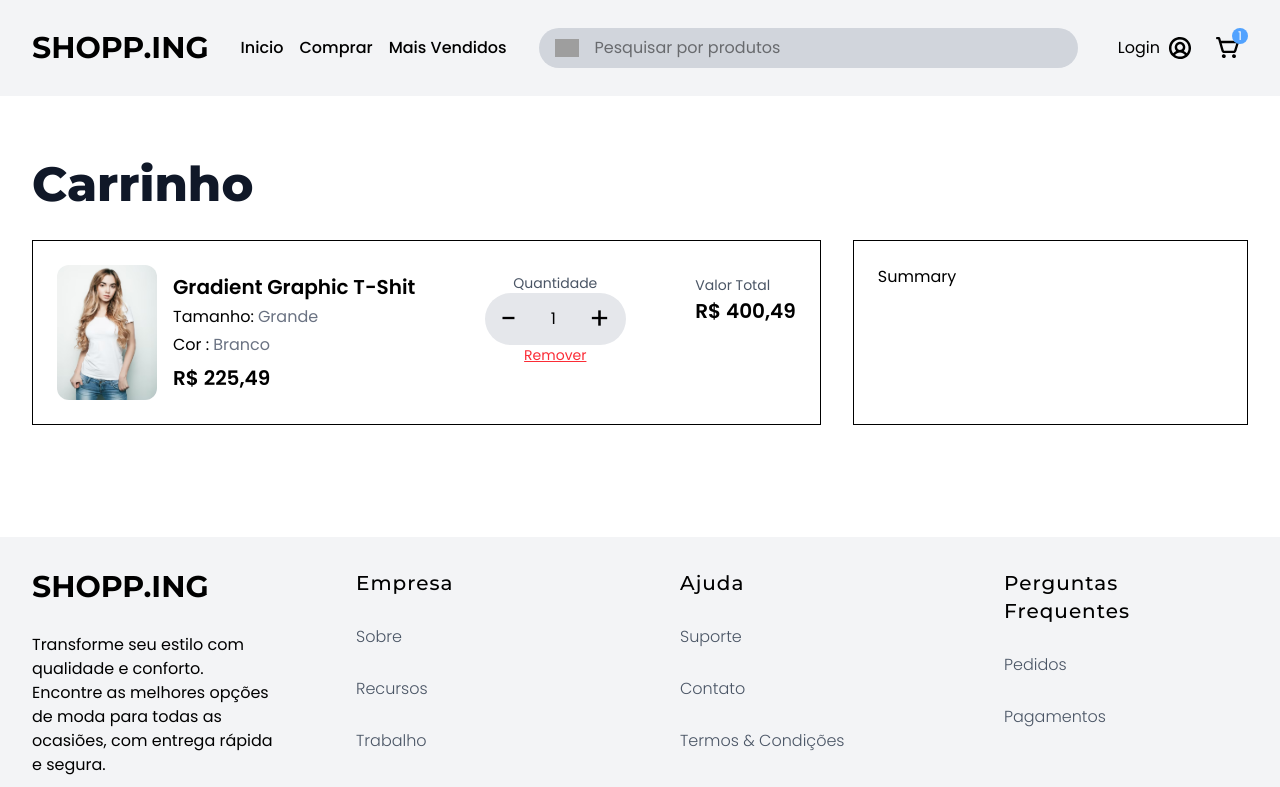
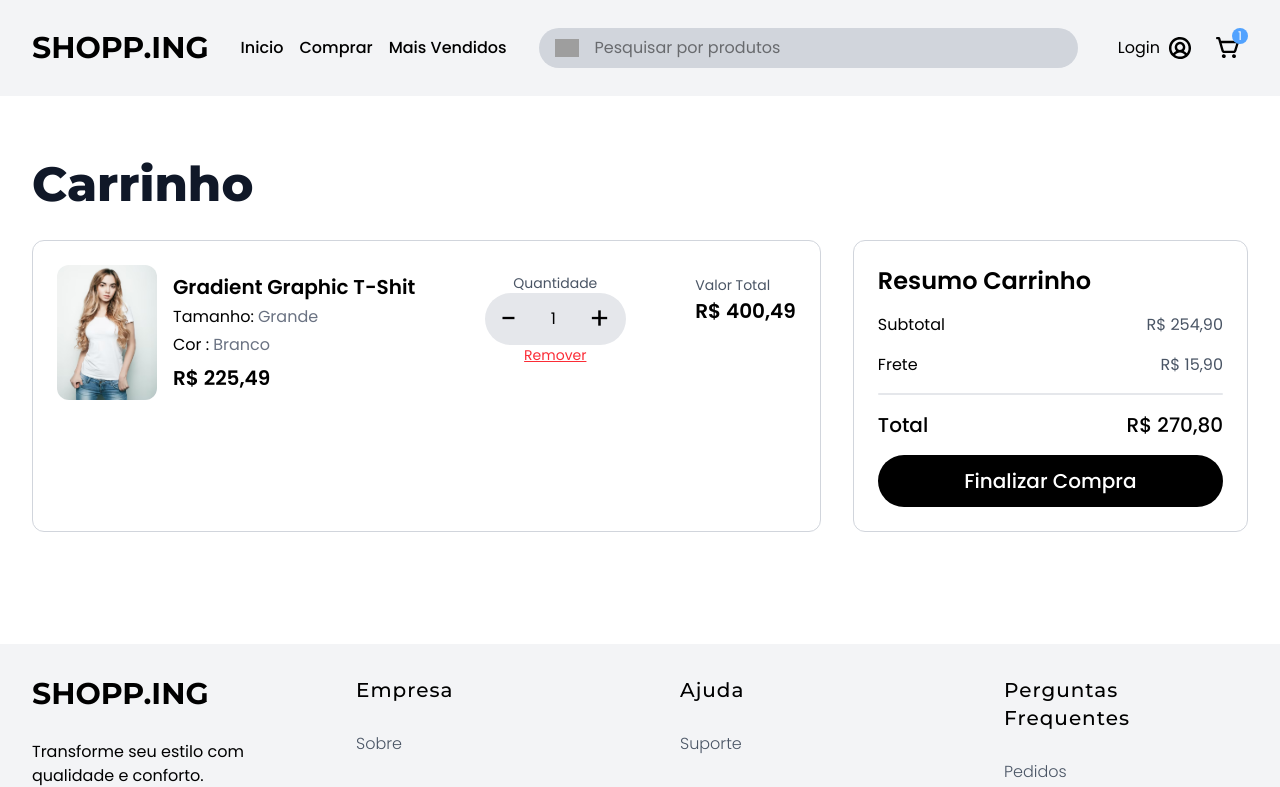
Before and after one commit to ThiagoTey/new-ecommerce, a Next.js app: page /cart in a window 1280 px wide. Shown: the top 787 px of the page. Built offline with nearby package versions, Linux system fonts and the light colour scheme; grey boxes are pictures that could not be loaded.

Commit message:
CartSumarry

```diff
--- a/src/components/cart/CartSummary.tsx
+++ b/src/components/cart/CartSummary.tsx
@@ -1,8 +1,31 @@
 import React from 'react'
+import SplitBar from '../ui/SplitBar'
+import Button from '../ui/Button'
 
 const CartSummary = () => {
   return (
-    <section className='flex-1/3 border p-6'>Summary</section>
+    <section className='flex-1/3 border border-gray-300 rounded-xl p-6 flex flex-col gap-4'>
+      <span className='font-semibold text-2xl'>Resumo Carrinho</span>
+
+      <div className='flex justify-between'>
+        <span>Subtotal</span>
+        <span className='text-gray-600'>R$ 254,90</span>
+      </div>
+
+      <div className='flex justify-between'>
+        <span>Frete</span>
+        <span className='text-gray-600'>R$ 15,90</span>
+      </div>
+
+      <SplitBar />
+
+      <div className='flex justify-between'>
+        <span className='text-xl font-medium'>Total</span>
+        <span className='text-xl font-medium'>R$ 270,80</span>
+      </div>
+
+      <Button size='xl' black>Finalizar Compra</Button>
+    </section>
   )
 }
 
--- a/src/components/cart/ProductGrid.tsx
+++ b/src/components/cart/ProductGrid.tsx
@@ -3,7 +3,7 @@ import CartProduct from './CartProduct'
 
 const ProductGrid = () => {
   return (
-    <section className='flex-2/3 border p-6'>
+    <section className='flex-2/3 border border-gray-300 rounded-xl p-6'>
         <CartProduct />
     </section>
   )
--- a/src/components/filter/CategoryFilter.tsx
+++ b/src/components/filter/CategoryFilter.tsx
@@ -7,7 +7,7 @@ const CategoryFilter = () => {
     <div className="flex flex-col gap-2">
     {categoriesMock.map((category) => (
       <CustomLink className="text-base" key={category} href={"/products"}>
-        {category} teste
+        {category}
       </CustomLink>
     ))}
   </div>
```
